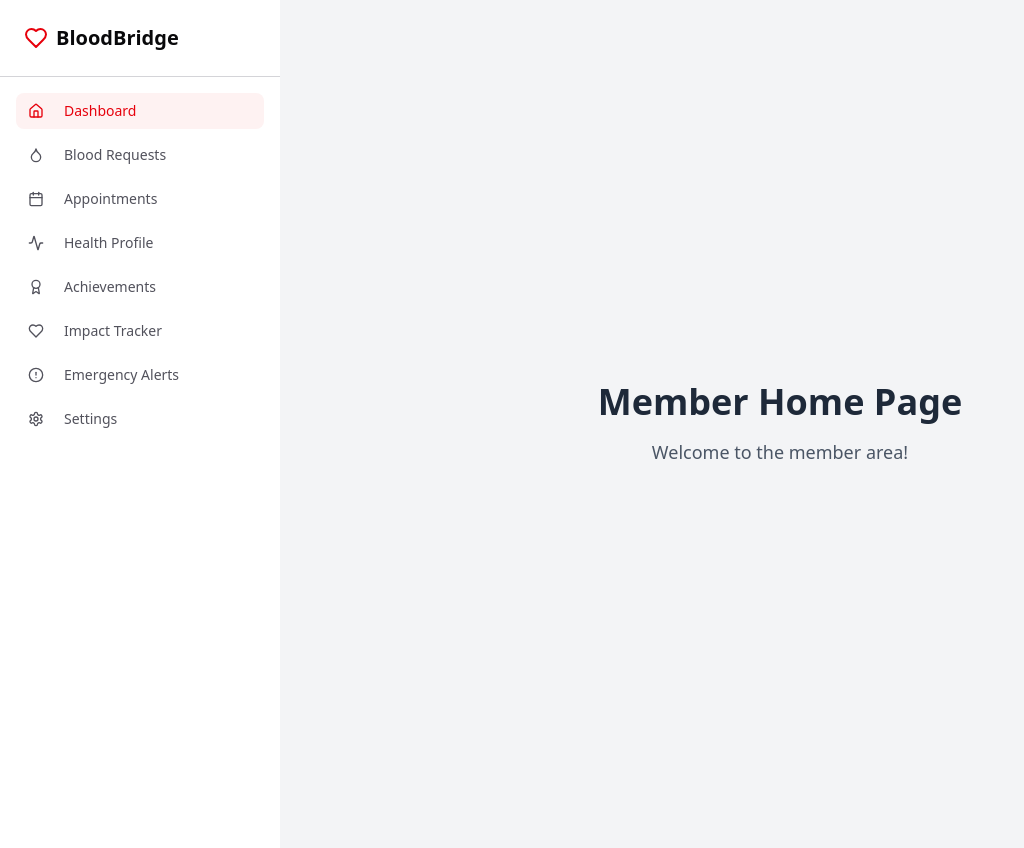
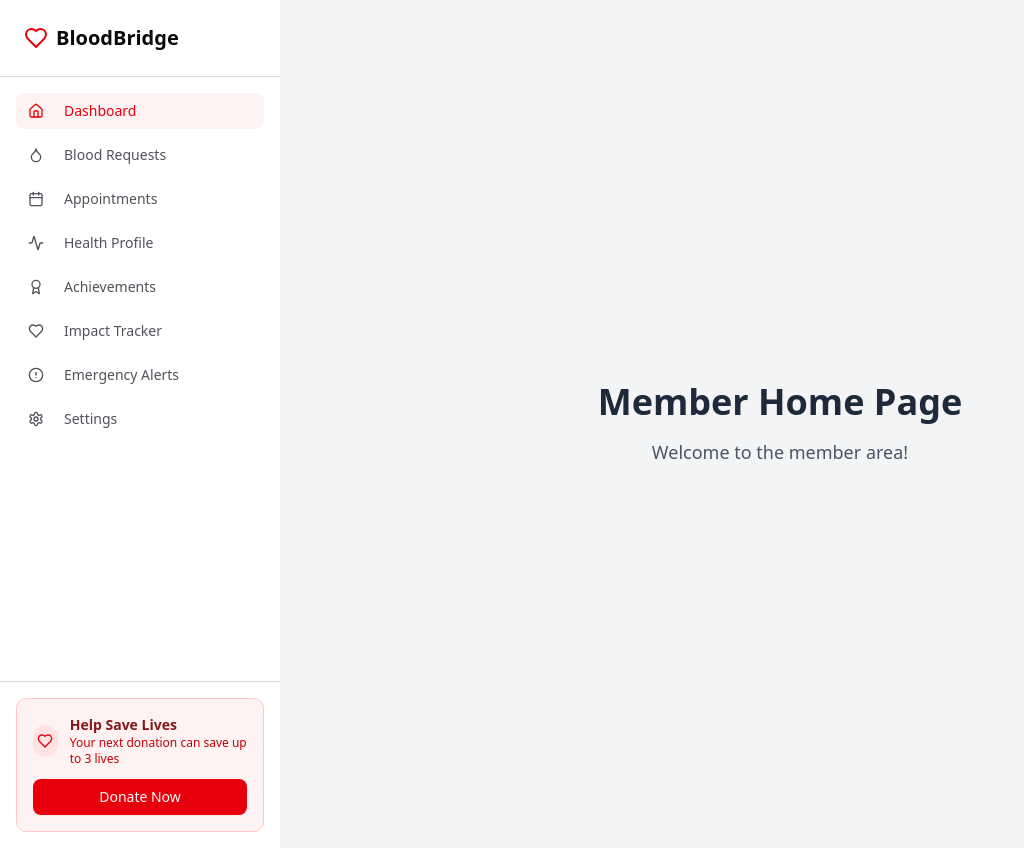
Before and after one commit to swp391-group-3/blood-donation-system-frontend, a React (Vite) app: page / in a window 1280 px wide. Shown: the whole page, without its empty margins (0-1024 px from the left). Built offline with nearby package versions, Linux system fonts and the light colour scheme.

Commit message:
feat: add sidebar footer

```diff
--- a/src/components/SideBar.tsx
+++ b/src/components/SideBar.tsx
@@ -28,6 +28,21 @@ export function SideBar() {
                     </Button>
                 ))}
             </div>
+
+            <div className="p-4 border-t border-zinc-300">
+                <div className="bg-red-50  border border-red-200 rounded-lg p-4">
+                    <div className="flex items-center justify-between space-x-3">
+                        <div className="w-8 h-8 bg-red-100 rounded-full flex items-center justify-center">
+                            <Heart className="w-4 h-4 text-red-600" />
+                        </div>
+                        <div>
+                            <h3 className="font-semibold text-red-900 text-sm">Help Save Lives</h3>
+                            <p className="text-xs text-red-700">Your next donation can save up to 3 lives</p>
+                        </div>
+                    </div>
+                    <Button className="bg-red-600 hover:bg-red-700 w-full mt-3 text-sm">Donate Now</Button>
+                </div>
+            </div>
         </div>
     );
 }
```
